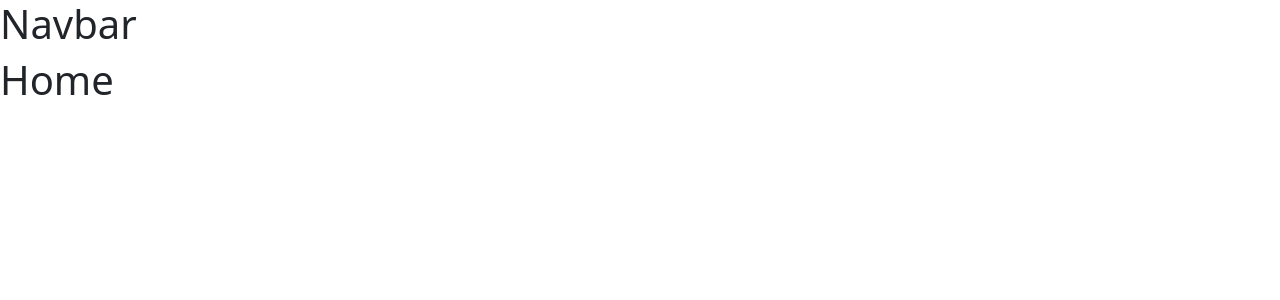
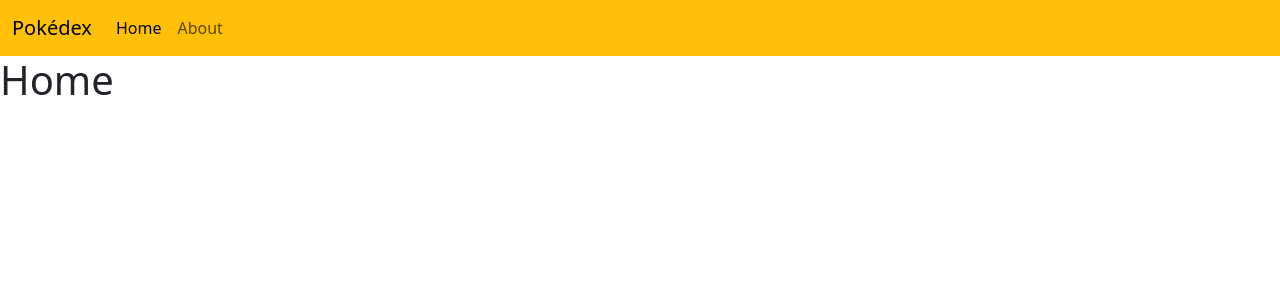
Before and after one commit to warderer/intro-react-g38a, a React (Vite) app in the folder 05-poke-bootstrap/: page / in a window 1280 px wide. Shown: the top 300 px of the page. Built offline with nearby package versions, Linux system fonts and the light colour scheme.

Commit message:
✨ Add bootstrap UI to Navbar

```diff
--- a/05-poke-bootstrap/src/components/Navbar.jsx
+++ b/05-poke-bootstrap/src/components/Navbar.jsx
@@ -1,6 +1,38 @@
 const Navbar = () => {
   return (
-    <h1>Navbar</h1>
+    <nav className='navbar navbar-expand-lg bg-warning'>
+      <div className='container-fluid'>
+        <a className='navbar-brand' href='#'>
+          Pokédex
+        </a>
+        <button
+          className='navbar-toggler'
+          type='button'
+          data-bs-toggle='collapse'
+          data-bs-target='#navbarNav'
+          aria-controls='navbarNav'
+          aria-expanded='false'
+          aria-label='Toggle navigation'
+        >
+          <span className='navbar-toggler-icon' />
+        </button>
+        <div className='collapse navbar-collapse' id='navbarNav'>
+          <ul className='navbar-nav'>
+            <li className='nav-item'>
+              <a className='nav-link active' aria-current='page' href='#'>
+                Home
+              </a>
+            </li>
+            <li className='nav-item'>
+              <a className='nav-link' href='#'>
+                About
+              </a>
+            </li>
+          </ul>
+        </div>
+      </div>
+    </nav>
+
   )
 }
 export default Navbar
```
